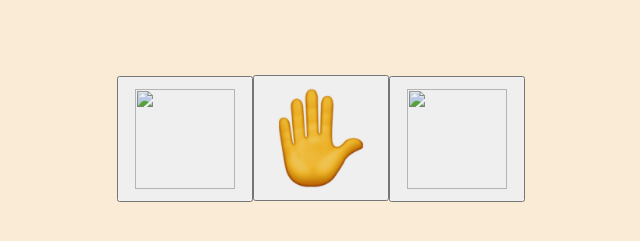
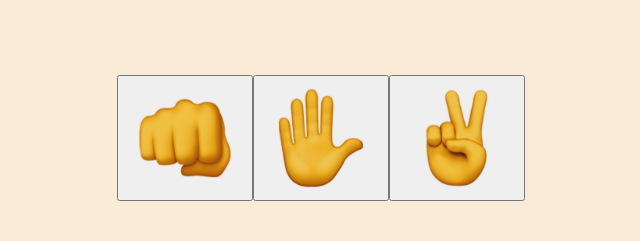
Before and after one commit to kmatthews0824/Rock_Paper_Scissors, a plain HTML site: page index.html in a window 1280 px wide. Shown: the part 69-310 px from the top of the page, without its empty margins (319-959 px from the left). Drawn offline with Linux system fonts and the light colour scheme; the site is published under a folder, as on GitHub Pages, so addresses that start at the root find nothing.

Commit message:
final image fix

```diff
--- a/index.html
+++ b/index.html
@@ -14,13 +14,13 @@
   </div>
   <div class = "container">
     <div class = "rockClass">
-    <button id = "Rock"><img src = "/Rock.png"></button>
+    <button id = "Rock"><img src = "./Rock.png"></button>
     </div>
     <div class = "paperClass">
     <button id = "Paper"> <img src = "./paper.png"></button>
     </div>
     <div class = "sciClass">
-    <button id = "Scissors" ><img src = "/sci.png"></button>
+    <button id = "Scissors" ><img src = "./sci.png"></button>
     </div>
     </div>
     <div id = "winLose"> </div>
```
